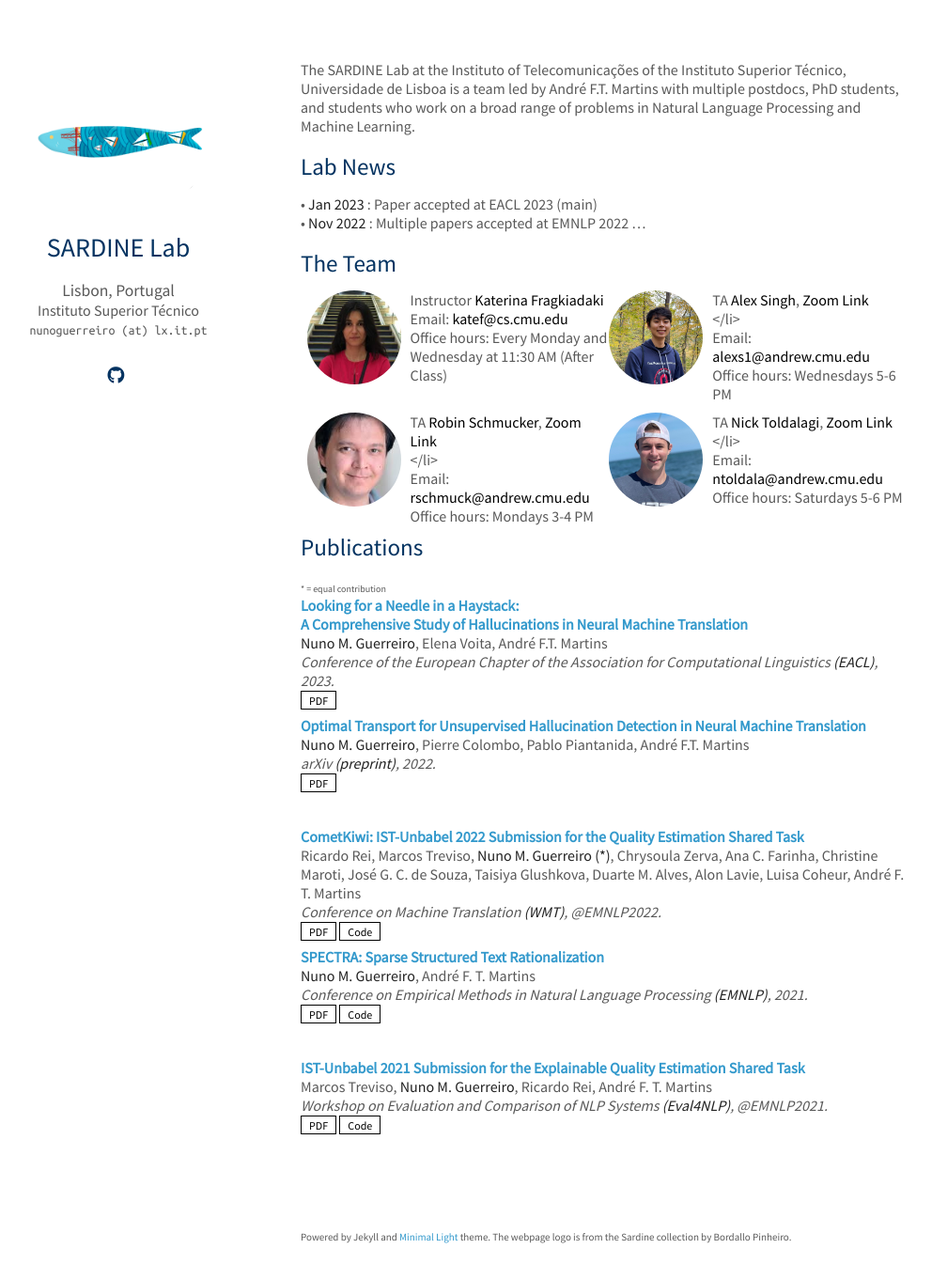
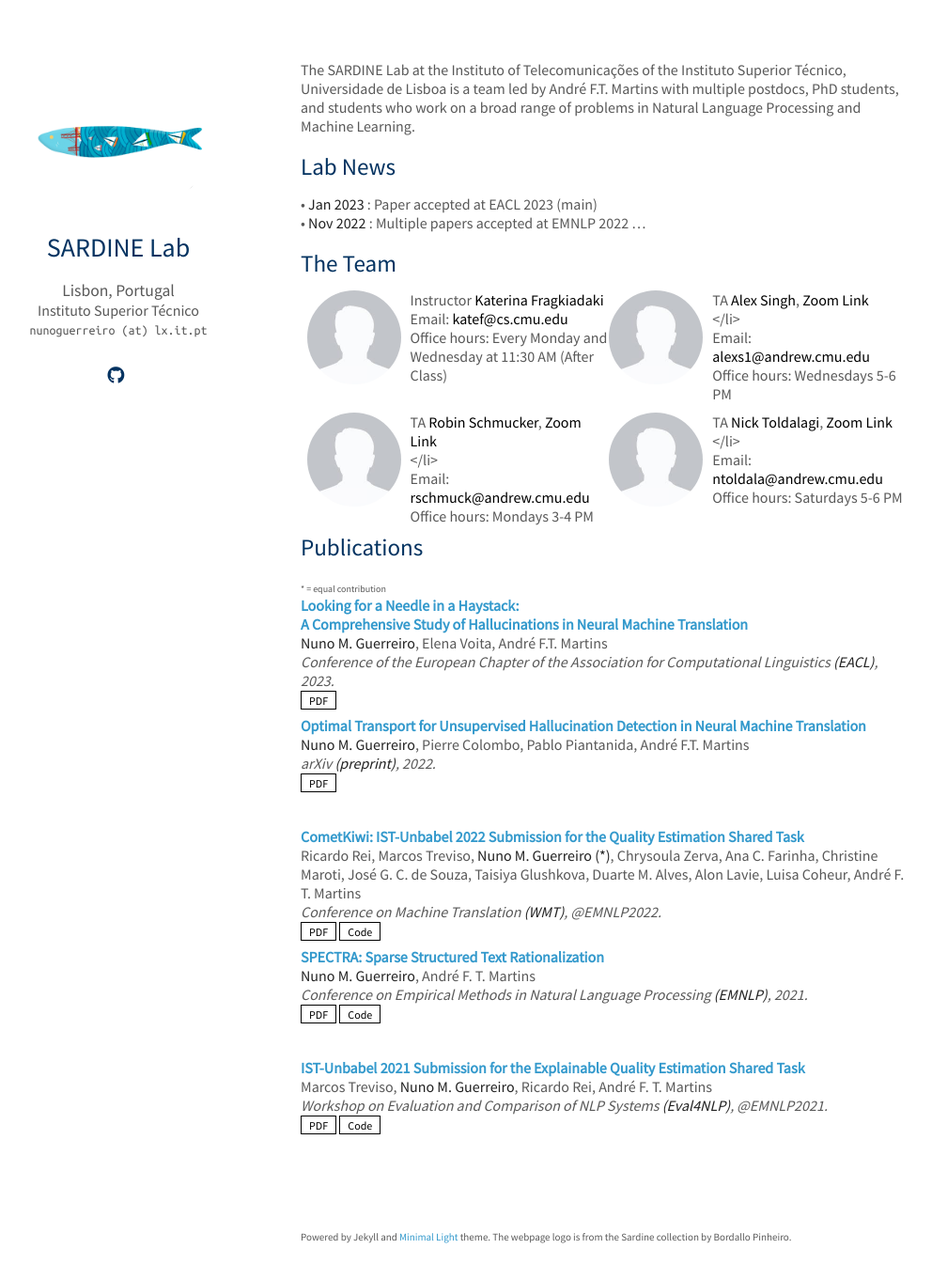
Before and after one commit to sardine-cs/sardine-cs.github.io, a Jekyll site: the page built from index.md, in a window 1280 px wide and 1394 px high. Shown: the top 1362 px of the window at 94% size, without its empty margins (150-1142 px from the left). Built offline with Jekyll 4.4.1, drawn with Linux system fonts in a browser that asks for light colours; nearby versions of some CDN libraries; a style sheet for code colours, icons or effects is not loaded.

Commit message:
Start to add photos

```diff
--- a/_data/staff.yml
+++ b/_data/staff.yml
@@ -3,26 +3,26 @@
       email: katef@cs.cmu.edu
       url: https://www.cs.cmu.edu/~katef/
       office-hours: Every Monday and Wednesday at 11:30 AM (After Class)
-      image: staff/katef.jpeg
+      image: staff/generic.jpeg
 
 TAs:
     - name: Alex Singh
       email: alexs1@andrew.cmu.edu
       url:
       office-hours: Wednesdays 5-6 PM
-      image: staff/alex.jpg
+      image: staff/generic.jpeg
       zoom: https://cmu.zoom.us/j/6950677370
 
     - name: Robin Schmucker
       email: rschmuck@andrew.cmu.edu
       url:
       office-hours: Mondays 3-4 PM
-      image: staff/ruslan.jpg
+      image: staff/generic.jpeg
       zoom: https://cmu.zoom.us/j/97332500492?pwd=aDErNWRxWUorUTJKQ3VYWGtubVZkUT09
 
     - name: Nick Toldalagi
       email: ntoldala@andrew.cmu.edu
       url:
       office-hours: Saturdays 5-6 PM
-      image: staff/ntoldala.jpg
+      image: staff/generic.jpeg
       zoom: https://cmu.zoom.us/j/93111344573?pwd=UHAwMnVWcU9Tc3RxUGJEcEpIaU9mdz09
--- a/_includes/staff.html
+++ b/_includes/staff.html
@@ -32,7 +32,6 @@
         <li><span>TA</span> <a href="{{ instructor.url }}" target="_blank">{{ instructor.name }}</a>, <a href="{{ instructor.zoom }}" target="_blank">Zoom Link</a></li></li>
         <li><span>Email:</span> <a href="mailto:{{ instructor.email | encode_email }}" target="_blank">{{ instructor.email }}</a></li>
         <li><span>Office hours:</span> {{ instructor.office-hours }}</li>
-        <!-- <li><span>Zoom:</span> <a href="{{ instructor.zoom }}" target="_blank">Link</a></li> -->
       </ul>
     </div>
     {% endfor %}
```
